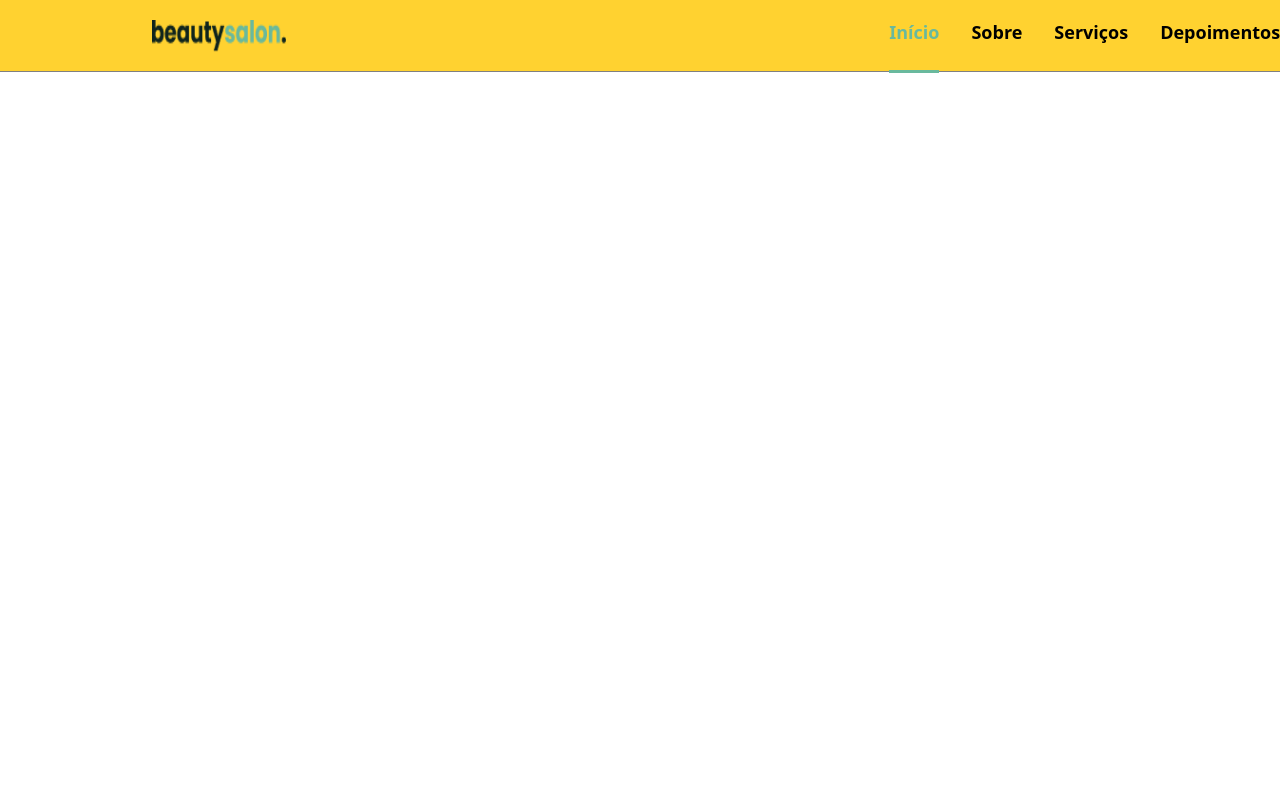
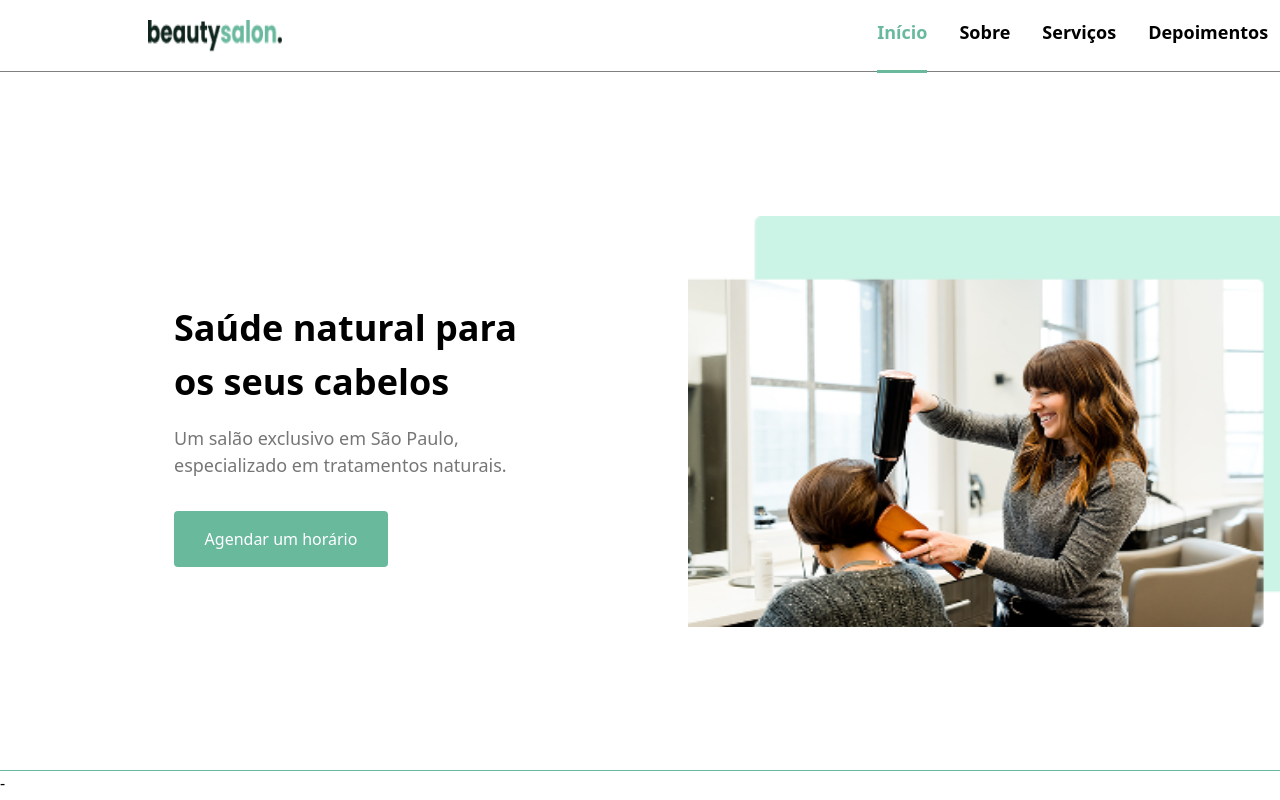
Before and after one commit to brotechno750-bot/HomeWork-10, a website: page index.html in a window 1280 px wide. Shown: the top 800 px of the page. Drawn offline with Linux system fonts and the light colour scheme.

Commit message:
sakshon2

```diff
--- a/index.html
+++ b/index.html
@@ -10,7 +10,7 @@
 
 <body class=" m-auto">
     <div
-        class=" div1 lg:w-[1536px] lg:h-[72px] m-auto w-[375px] h-[72px] bg-amber-300 text-[18px] font-[700] border-b-[1px] border-solid border-[gray] flex items-center justify-around">
+        class=" div1 lg:w-[1520px] lg:h-[72px] m-auto w-[375px] h-[72px]  text-[18px] font-[700] border-b-[1px] border-solid border-[gray] flex items-center justify-around">
 
         <img class=" w-[134px] h-[32px] lg:mr-[300px]" src="./Logo (11).png" alt="">
 
@@ -22,9 +22,28 @@
             <p class="pt-[20px]">Contato</p>
         </div>
 
+        <img class="lg:hidden" src="./Icon (8).png" alt="">
+
     </div>
 
+    <div class="div2 lg:w-[1520px] lg:h-[699px] lg:gap-[118px] m-auto lg:flex lg:justify-center lg:items-center lg:flex-row-reverse w-[375px] h-[645px] border-b-[1px] border-solid border-[#69B99D]">
 
+        <img class="lg:w-[658px] lg:h-[443px] pt-[32px] mb-[32px]" src="./Img (3).png" alt="">
+
+        <div class="lg:text-start lg:w-[396px] lg:h-[240px] text-center">
+            <h2 class="lg:text-[36px] lg:font-[700]  text-[30px] font-[700] mb-[16px] ">
+                Saúde natural para <br>
+                os seus cabelos
+            </h2>
+
+            <p class="lg:text-[18px] lg:font-[400] text-[16px] font-[400] text-[#767676] mb-[32px]">
+                Um salão exclusivo em São Paulo,<br>
+                especializado em tratamentos naturais.
+            </p>
+
+            <button class="w-[214px] h-[56px] text-[white] bg-[#69B99D] rounded-[4px] text-[16px] font-[500]">Agendar um horário</button>
+        </div>
+    </div>
 </body>
 
-</html>
+</html>-
```
Also changed, not shown: Img (3).png (added), src/output.css.
